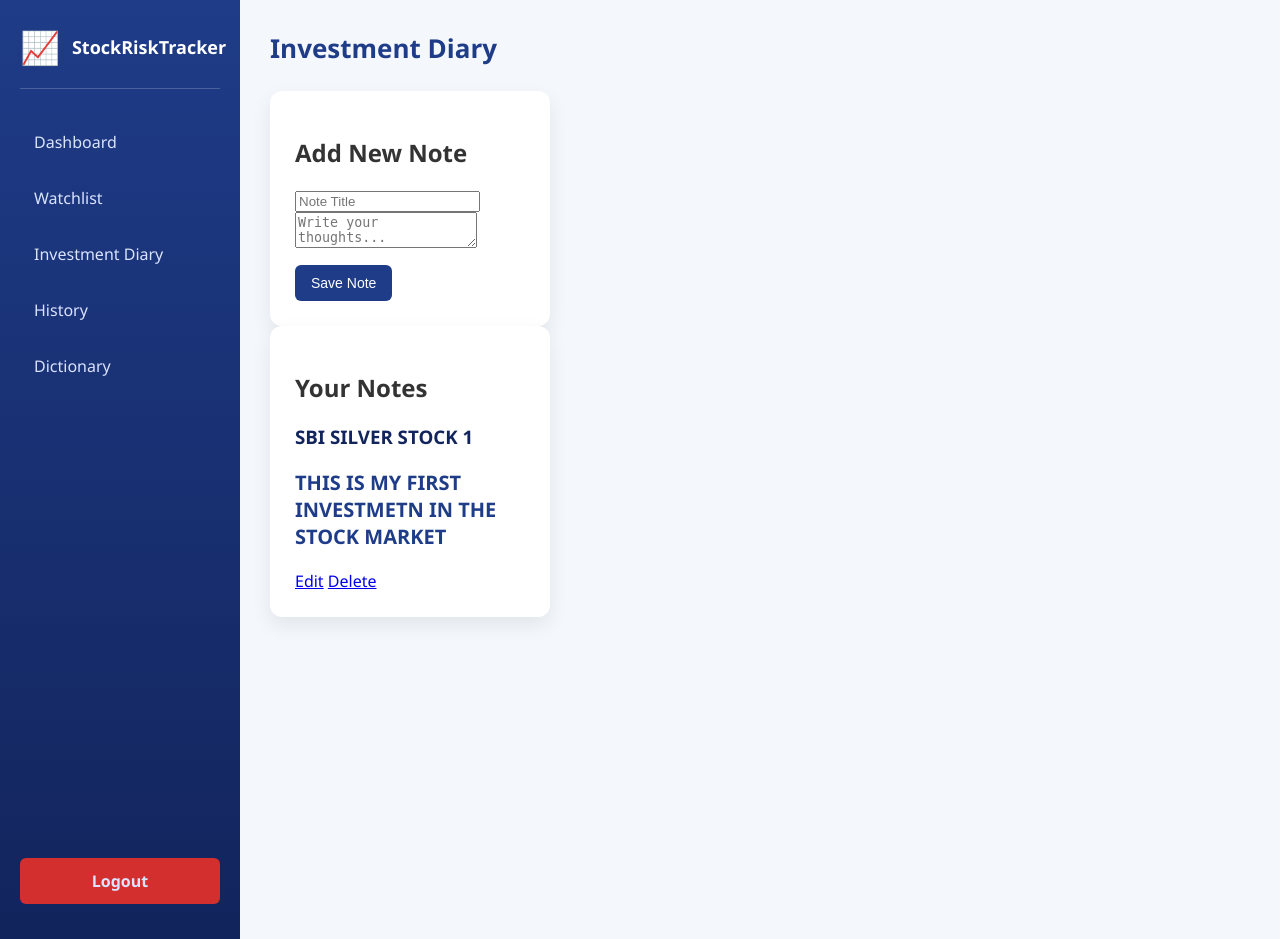
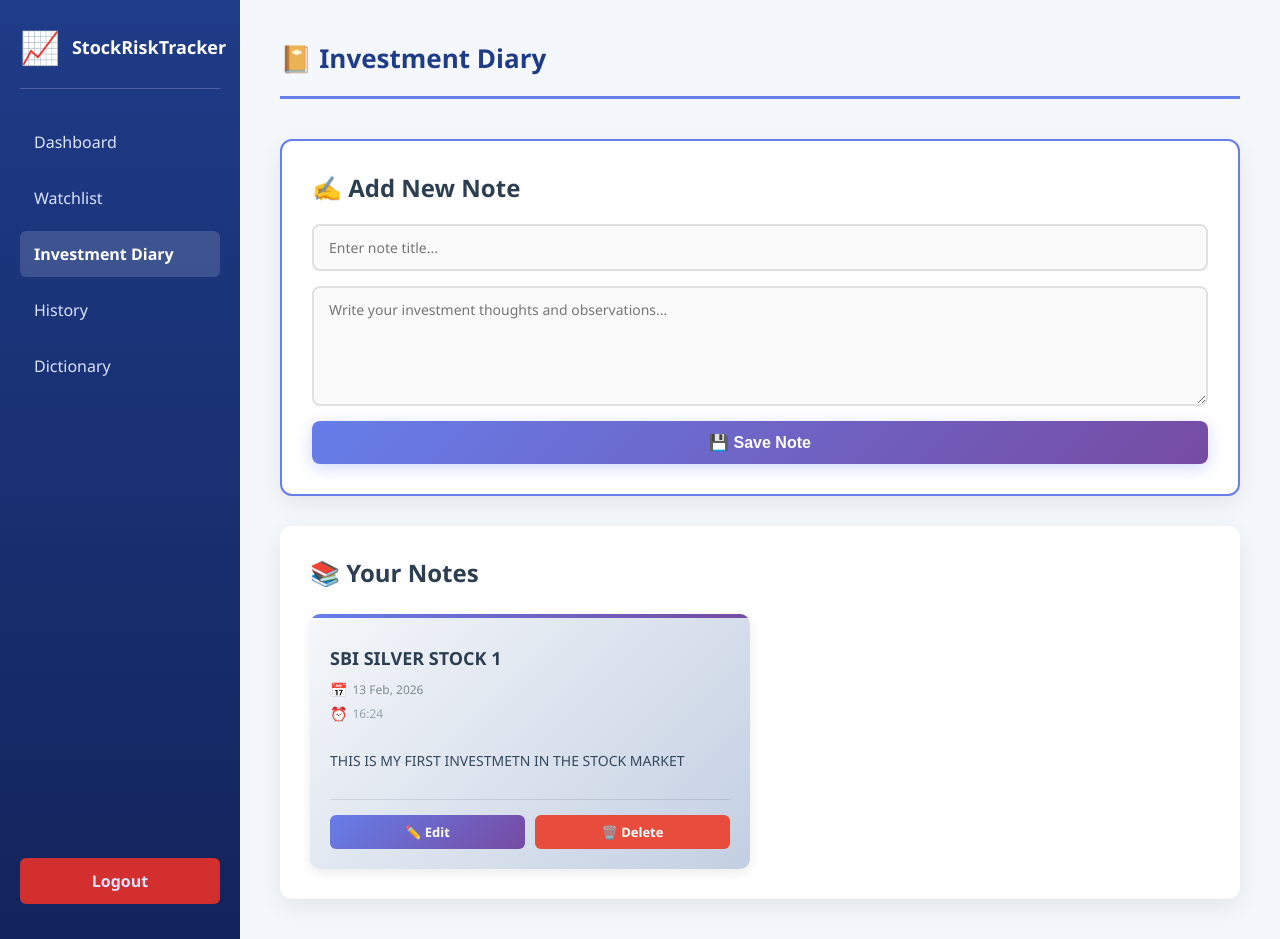
Before and after one commit to Tanish428/StockRiskTracker, a Django app: template stock_risk_manager/templates/investment_diary.html in a window 1280 px wide. Run offline with Django 4.2, Linux system fonts and the light colour scheme; the template is opened without the code that fills it: values that come from a table or form of the project are taken from there, others are empty; data comes from the database, SQL or seed files in the repository; both versions use the stored data as it was after the commit.

Commit message:
INVEST MENT DIARY CSS UPADATE COMMIT

```diff
--- /dev/null
+++ b/stock_risk_manager/static/css/investment_diary.css
@@ -0,0 +1,462 @@
+/* Investment Diary Styles */
+
+* {
+    box-sizing: border-box;
+}
+
+body {
+    margin: 0;
+    font-family: "Segoe UI", Tahoma, Geneva, Verdana, sans-serif;
+    background-color: #f4f7fb;
+    color: #333;
+}
+
+.container {
+    display: flex;
+    height: 100vh;
+    background: #f4f7fb;
+}
+
+/* --------------------
+   Sidebar (Navigation)
+--------------------- */
+.sidebar {
+    width: 240px;
+    background: linear-gradient(180deg, #1f3c88, #12245c);
+    color: #fff;
+    padding: 25px 20px;
+    display: flex;
+    flex-direction: column;
+    box-shadow: 2px 0 10px rgba(0, 0, 0, 0.2);
+}
+
+.logo-section {
+    display: flex;
+    flex-direction: row;
+    align-items: center;
+    margin-bottom: 30px;
+    padding-bottom: 20px;
+    border-bottom: 1px solid rgba(255, 255, 255, 0.2);
+    gap: 12px;
+}
+
+.logo {
+    font-size: 32px;
+    flex-shrink: 0;
+}
+
+.sidebar h2 {
+    margin: 0;
+    font-size: 18px;
+    text-align: left;
+}
+
+.sidebar a {
+    display: block;
+    text-decoration: none;
+    color: #dbe3ff;
+    padding: 12px 14px;
+    margin-bottom: 10px;
+    border-radius: 6px;
+    transition: background 0.3s, color 0.3s;
+}
+
+.sidebar a:hover {
+    background-color: rgba(255, 255, 255, 0.15);
+    color: #ffffff;
+}
+
+.sidebar a.active {
+    background-color: rgba(255, 255, 255, 0.15);
+    color: #ffffff;
+    font-weight: bold;
+}
+
+.logout-btn {
+    margin-top: auto;
+    background-color: #d32f2f;
+    color: #ffffff;
+    text-align: center;
+    font-weight: bold;
+}
+
+.logout-btn:hover {
+    background-color: #b71c1c;
+    color: #ffffff;
+}
+
+.main {
+    flex: 1;
+    padding: 40px;
+    overflow-y: auto;
+    background: #f4f7fb;
+}
+
+.header-top {
+    margin-bottom: 40px;
+    padding-bottom: 20px;
+    border-bottom: 3px solid #667eea;
+}
+
+.header-top h1 {
+    color: #1f3c88;
+    font-size: 26px;
+    margin: 0;
+    font-weight: 700;
+}
+
+/* Add Note Section */
+.add-note-card {
+    background: white;
+    border-radius: 12px;
+    padding: 30px;
+    margin-bottom: 30px;
+    box-shadow: 0 8px 24px rgba(0, 0, 0, 0.08);
+    border: 2px solid #667eea;
+    transition: all 0.3s ease;
+}
+
+.add-note-card:hover {
+    box-shadow: 0 12px 32px rgba(102, 126, 234, 0.2);
+    transform: translateY(-2px);
+}
+
+.add-note-card h2 {
+    color: #2c3e50;
+    font-size: 24px;
+    margin-top: 0;
+    margin-bottom: 20px;
+}
+
+.add-note-card form {
+    display: flex;
+    flex-direction: column;
+    gap: 15px;
+}
+
+.add-note-card input[type="text"],
+.add-note-card textarea {
+    padding: 12px 15px;
+    border: 2px solid #e0e0e0;
+    border-radius: 8px;
+    font-family: 'Segoe UI', Tahoma, Geneva, Verdana, sans-serif;
+    font-size: 14px;
+    transition: all 0.3s ease;
+    background: #fafafa;
+}
+
+.add-note-card input[type="text"]:focus,
+.add-note-card textarea:focus {
+    outline: none;
+    border-color: #667eea;
+    box-shadow: 0 0 0 3px rgba(102, 126, 234, 0.1);
+    background: white;
+}
+
+.add-note-card textarea {
+    resize: vertical;
+    min-height: 120px;
+    font-family: 'Segoe UI', Tahoma, Geneva, Verdana, sans-serif;
+}
+
+.add-note-card button {
+    padding: 12px 25px;
+    background: linear-gradient(135deg, #667eea, #764ba2);
+    color: white;
+    border: none;
+    border-radius: 8px;
+    font-size: 16px;
+    font-weight: 600;
+    cursor: pointer;
+    transition: all 0.3s ease;
+    box-shadow: 0 4px 15px rgba(102, 126, 234, 0.3);
+}
+
+.add-note-card button:hover {
+    transform: translateY(-2px);
+    box-shadow: 0 6px 20px rgba(102, 126, 234, 0.4);
+}
+
+.add-note-card button:active {
+    transform: translateY(0);
+}
+
+/* Notes List Section */
+.notes-list-card {
+    background: white;
+    border-radius: 12px;
+    padding: 30px;
+    box-shadow: 0 8px 24px rgba(0, 0, 0, 0.08);
+}
+
+.notes-list-card h2 {
+    color: #2c3e50;
+    font-size: 24px;
+    margin-top: 0;
+    margin-bottom: 25px;
+}
+
+.notes-container {
+    display: grid;
+    grid-template-columns: repeat(auto-fill, minmax(350px, 1fr));
+    gap: 20px;
+}
+
+.note {
+    background: linear-gradient(135deg, #f5f7fa 0%, #c3cfe2 100%);
+    border-radius: 10px;
+    padding: 20px;
+    box-shadow: 0 4px 12px rgba(0, 0, 0, 0.08);
+    transition: all 0.3s ease;
+    position: relative;
+    overflow: hidden;
+    display: flex;
+    flex-direction: column;
+}
+
+.note::before {
+    content: '';
+    position: absolute;
+    top: 0;
+    left: 0;
+    width: 100%;
+    height: 4px;
+    background: linear-gradient(90deg, #667eea, #764ba2);
+}
+
+.note:hover {
+    transform: translateY(-8px);
+    box-shadow: 0 12px 28px rgba(102, 126, 234, 0.2);
+}
+
+.note h3 {
+    color: #2c3e50;
+    font-size: 18px;
+    margin: 12px 0 10px 0;
+    font-weight: 700;
+    word-break: break-word;
+}
+
+.note-date {
+    color: #7f8c8d;
+    font-size: 12px;
+    margin-bottom: 5px;
+    display: flex;
+    align-items: center;
+    gap: 5px;
+}
+
+.note-date::before {
+    content: '📅';
+    font-size: 14px;
+}
+
+.note-time {
+    color: #95a5a6;
+    font-size: 12px;
+    margin-bottom: 15px;
+    display: flex;
+    align-items: center;
+    gap: 5px;
+}
+
+.note-time::before {
+    content: '⏰';
+    font-size: 14px;
+}
+
+.note p {
+    color: #34495e;
+    font-size: 14px;
+    line-height: 1.6;
+    margin: 12px 0;
+    word-break: break-word;
+    max-height: 100px;
+    overflow: hidden;
+    text-overflow: ellipsis;
+    flex-grow: 1;
+}
+
+.note-actions {
+    display: flex;
+    gap: 10px;
+    margin-top: 15px;
+    padding-top: 15px;
+    border-top: 1px solid rgba(0, 0, 0, 0.1);
+}
+
+.note-actions a {
+    flex: 1;
+    padding: 8px 12px;
+    border-radius: 6px;
+    text-align: center;
+    text-decoration: none;
+    font-size: 13px;
+    font-weight: 600;
+    transition: all 0.3s ease;
+    cursor: pointer;
+}
+
+.edit-btn {
+    background: linear-gradient(135deg, #667eea, #764ba2);
+    color: white;
+}
+
+.edit-btn:hover {
+    transform: translateY(-2px);
+    box-shadow: 0 4px 12px rgba(102, 126, 234, 0.4);
+}
+
+.sell-btn {
+    background: #e74c3c;
+    color: white;
+}
+
+.sell-btn:hover {
+    background: #c0392b;
+    transform: translateY(-2px);
+    box-shadow: 0 4px 12px rgba(231, 76, 60, 0.4);
+}
+
+/* Empty State */
+.empty-state {
+    text-align: center;
+    padding: 60px 20px;
+    color: #7f8c8d;
+}
+
+.empty-state p {
+    font-size: 16px;
+    margin: 0;
+}
+
+.empty-state::before {
+    content: '📝';
+    display: block;
+    font-size: 48px;
+    margin-bottom: 15px;
+    opacity: 0.5;
+}
+
+/* Scrollbar Styling */
+::-webkit-scrollbar {
+    width: 8px;
+}
+
+::-webkit-scrollbar-track {
+    background: #f1f1f1;
+}
+
+::-webkit-scrollbar-thumb {
+    background: #667eea;
+    border-radius: 10px;
+}
+
+::-webkit-scrollbar-thumb:hover {
+    background: #764ba2;
+}
+
+/* Responsive Design */
+@media (max-width: 1200px) {
+    .notes-container {
+        grid-template-columns: repeat(auto-fill, minmax(300px, 1fr));
+    }
+}
+
+@media (max-width: 768px) {
+    .container {
+        flex-direction: column;
+        height: auto;
+    }
+
+    .sidebar {
+        width: 100%;
+        display: flex;
+        justify-content: space-between;
+        align-items: center;
+        height: auto;
+        padding: 15px;
+        flex-wrap: wrap;
+    }
+
+    .logo-section {
+        margin: 0;
+        border: none;
+        flex: 1;
+    }
+
+    .sidebar a {
+        display: none;
+    }
+
+    .main {
+        padding: 20px;
+    }
+
+    .header-top h1 {
+        font-size: 24px;
+    }
+
+    .notes-container {
+        grid-template-columns: 1fr;
+    }
+
+    .add-note-card,
+    .notes-list-card {
+        padding: 20px;
+    }
+}
+
+@media (max-width: 480px) {
+    .main {
+        padding: 15px;
+    }
+
+    .header-top h1 {
+        font-size: 20px;
+    }
+
+    .add-note-card,
+    .notes-list-card {
+        padding: 15px;
+    }
+
+    .note {
+        padding: 15px;
+    }
+
+    .note-actions {
+        flex-direction: column;
+    }
+
+    .note-actions a {
+        width: 100%;
+    }
+}
+
+/* Card Class for backwards compatibility */
+.card {
+    background: white;
+    border-radius: 12px;
+    padding: 30px;
+    margin-bottom: 30px;
+    box-shadow: 0 8px 24px rgba(0, 0, 0, 0.08);
+}
+
+.buy-btn {
+    padding: 12px 25px;
+    background: linear-gradient(135deg, #667eea, #764ba2);
+    color: white;
+    border: none;
+    border-radius: 8px;
+    font-size: 16px;
+    font-weight: 600;
+    cursor: pointer;
+    transition: all 0.3s ease;
+    box-shadow: 0 4px 15px rgba(102, 126, 234, 0.3);
+}
+
+.buy-btn:hover {
+    transform: translateY(-2px);
+    box-shadow: 0 6px 20px rgba(102, 126, 234, 0.4);
+}
--- a/stock_risk_manager/templates/investment_diary.html
+++ b/stock_risk_manager/templates/investment_diary.html
@@ -2,10 +2,11 @@
 <html lang="en">
 <head>
     <meta charset="UTF-8">
+    <meta name="viewport" content="width=device-width, initial-scale=1.0">
     <title>Investment Diary | StockRiskTracker</title>
 
     {% load static %}
-    <link rel="stylesheet" href="{% static 'css/index.css' %}">
+    <link rel="stylesheet" href="{% static 'css/investment_diary.css' %}">
 </head>
 
 <body>
@@ -20,7 +21,7 @@
 
         <a href="{% url 'dashboard' %}">Dashboard</a>
         <a href="{% url 'watchlist' %}">Watchlist</a>
-        <a href="{% url 'investment_diary' %}">Investment Diary</a>
+        <a href="{% url 'investment_diary' %}" class="active">Investment Diary</a>
         <a href="{% url 'history' %}">History</a>
         <a href="{% url 'dictionary' %}">Dictionary</a>
         <a href="{% url 'logout' %}" class="logout-btn">Logout</a>
@@ -29,40 +30,48 @@
     <div class="main">
 
         <div class="header-top">
-            <h1>Investment Diary</h1>
+            <h1>📔 Investment Diary</h1>
         </div>
 
         <!-- Add Note -->
-        <div class="card">
-            <h2>Add New Note</h2>
+        <div class="add-note-card">
+            <h2>✍️ Add New Note</h2>
 
             <form method="POST" action="{% url 'add_note' %}">
                 {% csrf_token %}
 
-                <input type="text" name="title" placeholder="Note Title" required>
-                <textarea name="content" placeholder="Write your thoughts..." required></textarea>
+                <input type="text" name="title" placeholder="Enter note title..." required>
+                <textarea name="content" placeholder="Write your investment thoughts and observations..."></textarea>
 
-                <button type="submit" class="buy-btn">Save Note</button>
+                <button type="submit">💾 Save Note</button>
             </form>
         </div>
 
         <!-- Notes List -->
-        <div class="card">
-            <h2>Your Notes</h2>
+        <div class="notes-list-card">
+            <h2>📚 Your Notes</h2>
 
+            {% if notes %}
+                <div class="notes-container">
                     {% for note in notes %}
                         <div class="note">
                             <h3>{{ note.title }}</h3>
+                            <div class="note-date">{{ note.created_at|date:"d M, Y" }}</div>
+                            <div class="note-time">{{ note.created_at|time:"H:i" }}</div>
                             <p>{{ note.content }}</p>
 
                             <div class="note-actions">
-                        <a href="{% url 'edit_note' note.id %}" class="edit-btn">Edit</a>
-                        <a href="{% url 'delete_note' note.id %}" class="sell-btn">Delete</a>
+                                <a href="{% url 'edit_note' note.id %}" class="edit-btn">✏️ Edit</a>
+                                <a href="{% url 'delete_note' note.id %}" class="sell-btn">🗑️ Delete</a>
                             </div>
                         </div>
-            {% empty %}
-                <p>No notes yet.</p>
                     {% endfor %}
+                </div>
+            {% else %}
+                <div class="empty-state">
+                    <p>No notes yet. Start by adding your first investment thought!</p>
+                </div>
+            {% endif %}
         </div>
 
     </div>
```
Also changed, not shown: stock_risk_manager/templates/edit_note.html (+17 -8 lines), stock_risk_manager/db.sqlite3. Lines whose indentation alone changed are shown as unchanged.
